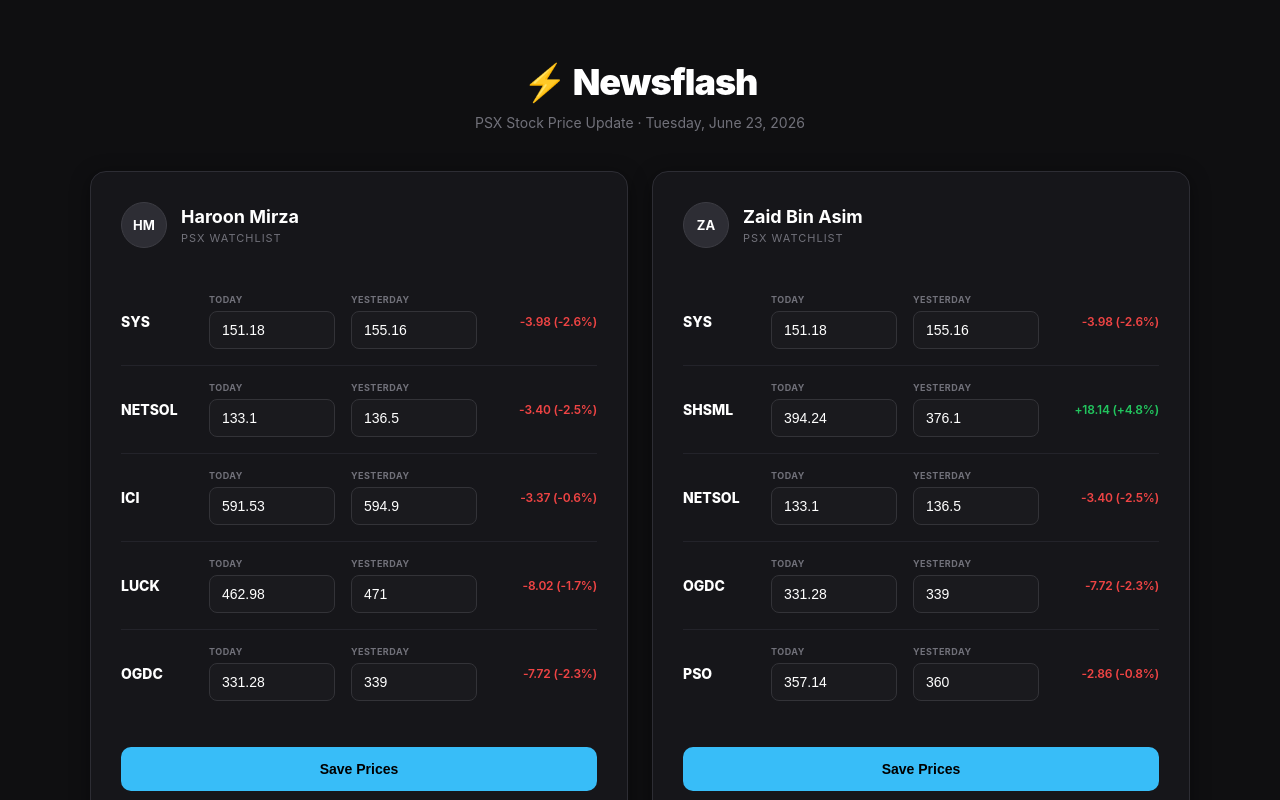
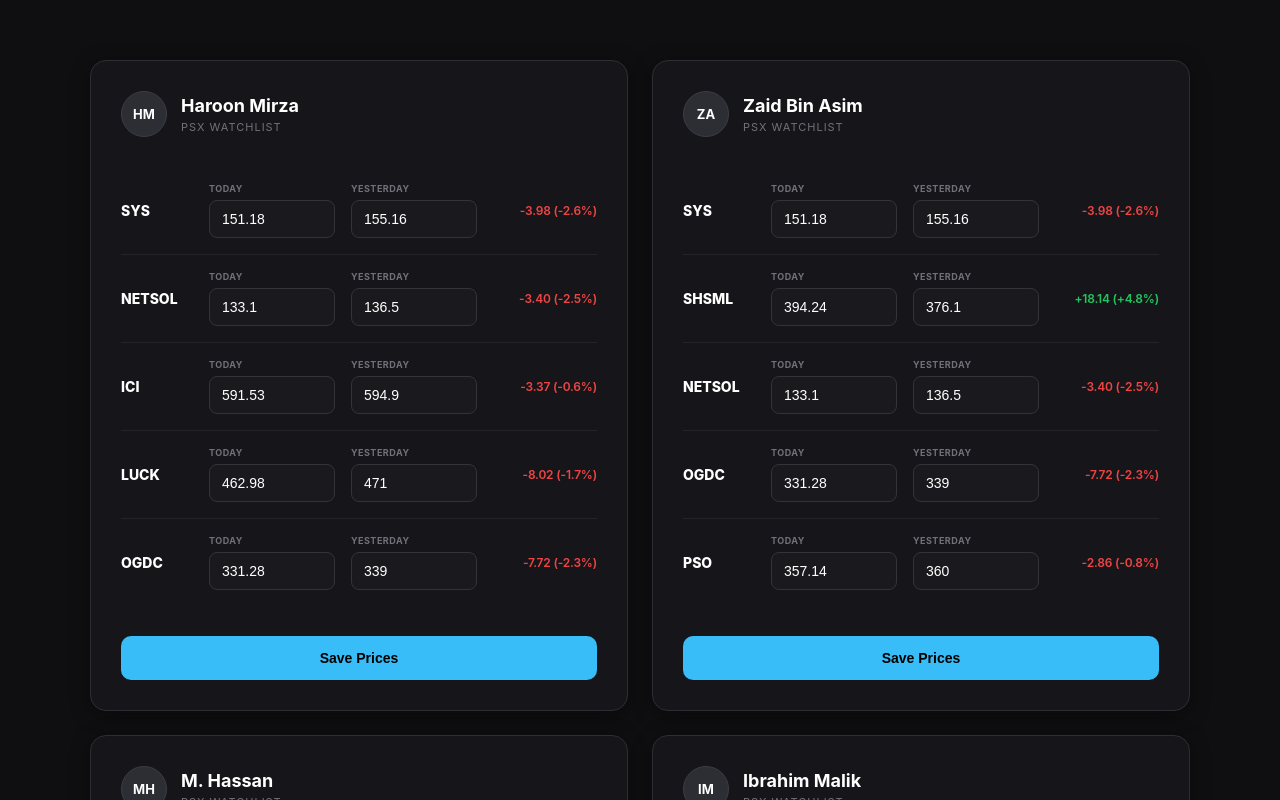
Before and after one commit to HaroonMirza02/nf-auto, a React (Vite) app in the folder frontend/: page / in a window 1280 px wide. Shown: the top 800 px of the page. Built offline with nearby package versions, Linux system fonts and the light colour scheme.

Commit message:
UI changes

```diff
--- a/frontend/src/App.jsx
+++ b/frontend/src/App.jsx
@@ -122,12 +122,6 @@
 
     return (
         <div className="app-container">
-            <header className="header">
-                <h1>⚡ Newsflash</h1>
-                <p>PSX Stock Price Update &middot; {new Date().toLocaleDateString('en-US', { weekday: 'long', year: 'numeric', month: 'long', day: 'numeric' })}</p>
-            </header>
-
-
 
             <div className="user-grid">
                 {USERS.map(user => (
```
